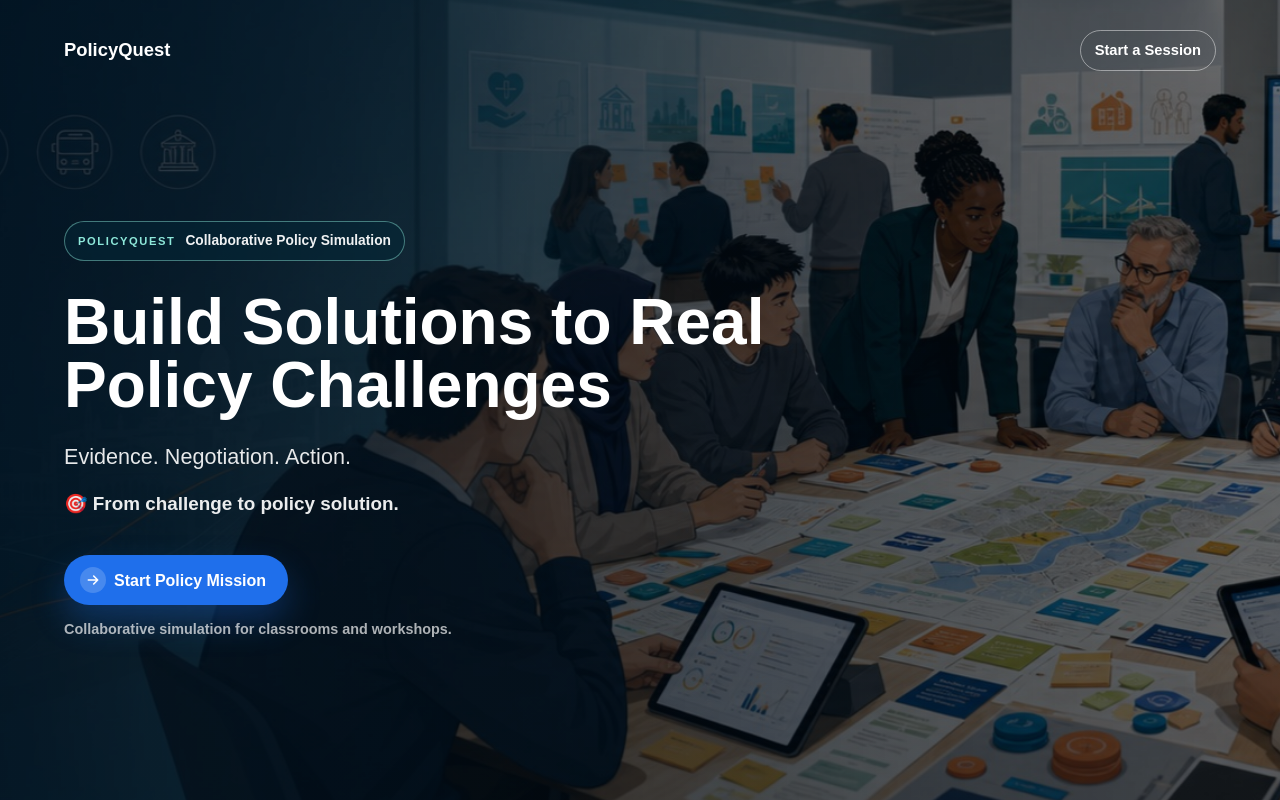
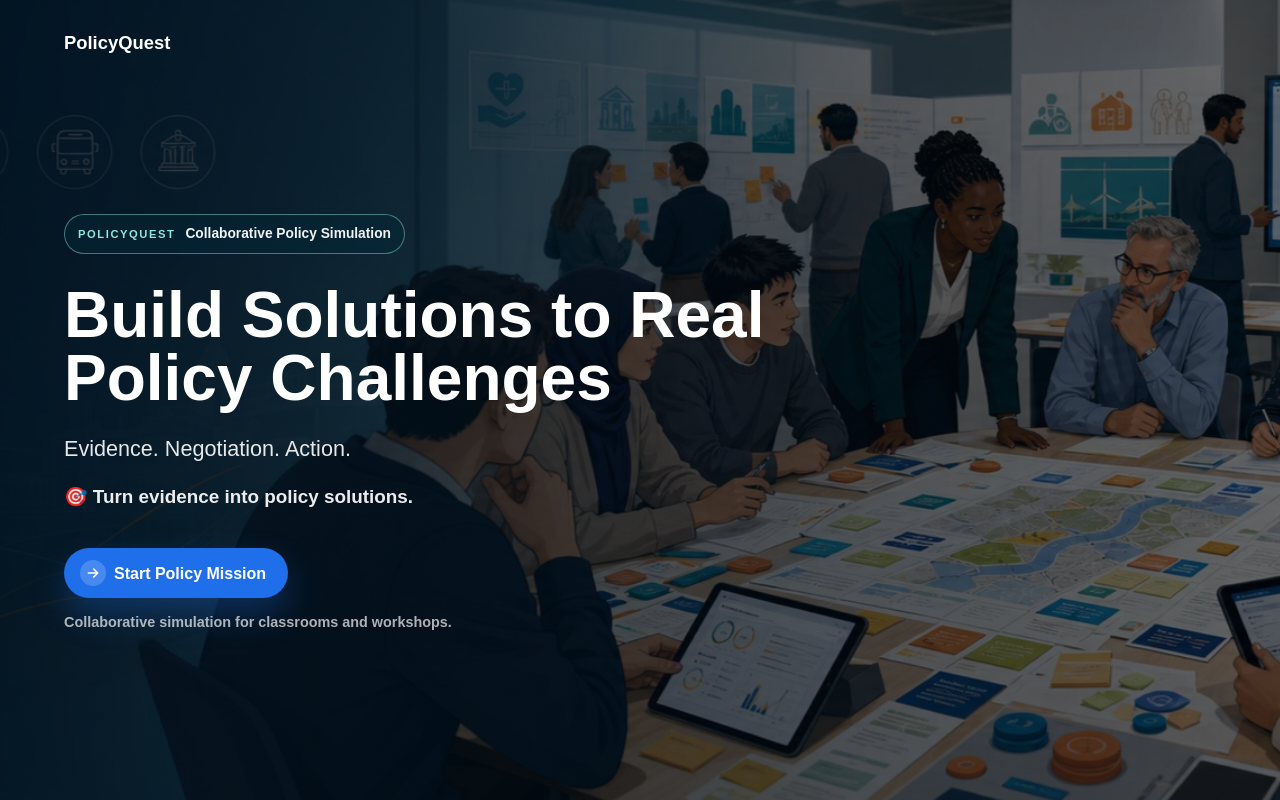
Before and after one commit to mehreenayubian87-code/policyquest, a Next.js app: page / in a window 1280 px wide. Built offline with nearby package versions, Linux system fonts and the light colour scheme.

Commit message:
Remove duplicate homepage CTA

```diff
--- a/app/page.tsx
+++ b/app/page.tsx
@@ -9,9 +9,6 @@ export default function HomePage() {
         </div>
         <nav className="nav">
           <div className="brand">PolicyQuest</div>
-          <Link className="navLink" href="/context">
-            Start a Session
-          </Link>
         </nav>
         <div className="heroGrid">
           <div className="heroCopy">
@@ -24,7 +21,7 @@ export default function HomePage() {
               Evidence. Negotiation. Action.
             </p>
             <p className="lead">
-              🎯 From challenge to policy solution.
+              🎯 Turn evidence into policy solutions.
             </p>
             <div className="heroActions">
               <Link className="button primary" href="/context">
```
